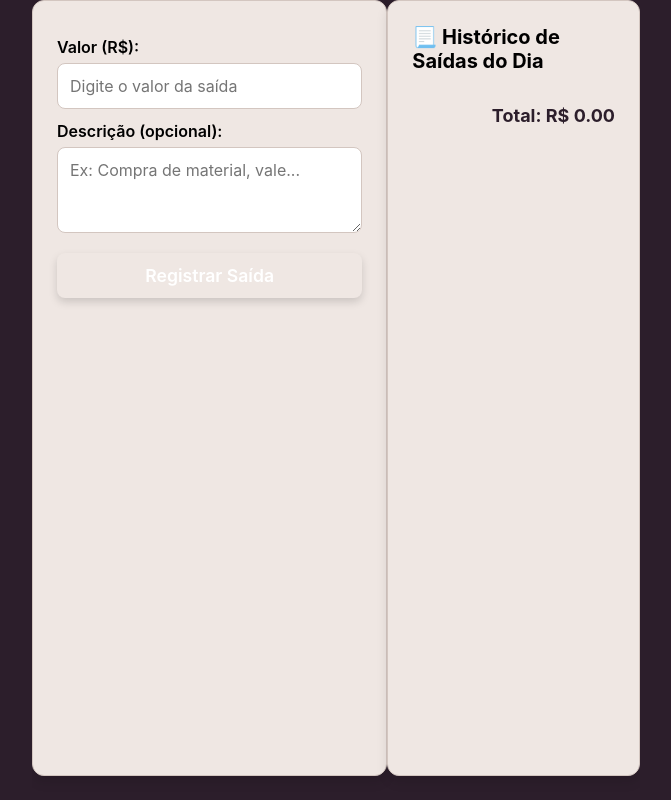
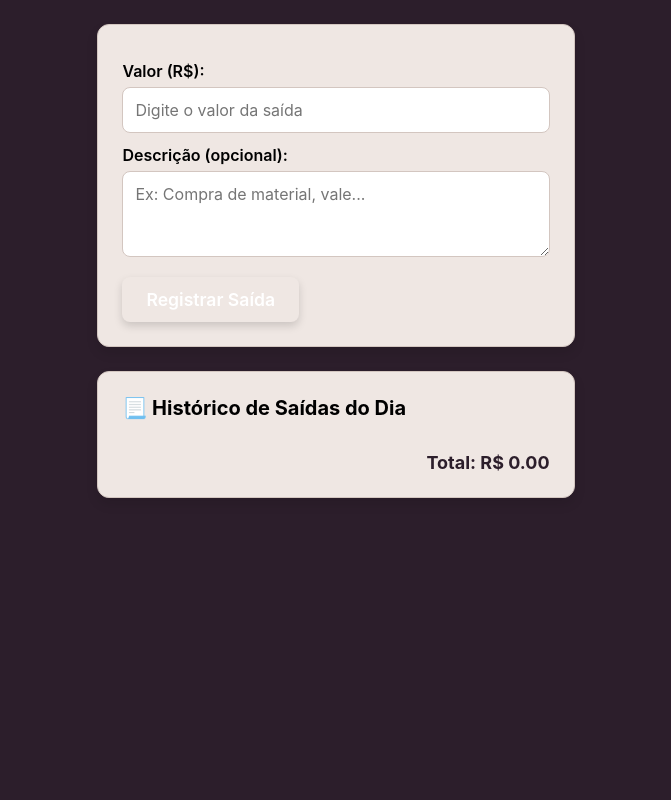
Before and after one commit to Ricardo-FPSilva/ProjetoCabeloCom, a PHP site: page /container/saidas in a window 1280 px wide. Shown: the whole page, without its empty margins (304-975 px from the left). Run offline with PHP 8.4, Linux system fonts and the light colour scheme.

Commit message:
Refatorando e corringindo erro nos styles

```diff
--- a/container/profissionais/index.php
+++ b/container/profissionais/index.php
@@ -1,6 +1,7 @@
 <link rel="stylesheet" href="./style.css" />
 <script src="./script.js" defer></script>
 
+<div class="container-profissionais">
     <div class="lista-profissionais" id="lista-profissionais">
     </div>
 
@@ -11,3 +12,4 @@
     <div class="novo-profissional">
         <button onclick="adicionarProfissional()">➕ Adicionar Profissional</button>
     </div>
+</div>
--- a/container/saidas/index.php
+++ b/container/saidas/index.php
@@ -2,7 +2,7 @@
 <script src="script.js" defer></script>
 
 
-<div class="container">
+<div class="container-saidas">
     <div class="formulario">
         <label for="valor">Valor (R$):</label>
         <input type="number" id="valor" placeholder="Digite o valor da saída">
--- a/container/saidas/style.css
+++ b/container/saidas/style.css
@@ -1,8 +1,10 @@
 @import "../../stylemain.css";
 
-.container {
+.container-saidas {
+  column-gap: normal;
   max-width: 38rem; /* Padronizado para 38rem (608px, próximo de 600px) */
-  width: 100%;
+  padding: 1.5rem; /* Padronizado para 1.5rem (24px) */
+  width: auto;
   margin: 0 auto;
 }
 
--- a/stylemain.css
+++ b/stylemain.css
@@ -113,7 +113,6 @@ iframe {
 
 
 button {
-  width: 100%;
   padding: 0.75rem 1.5rem; /* Equivalente a 12px 24px */
   margin-top: 1.25rem; /* Equivalente a 20px */
   background-color: var(--cor-5); /* Vinho Profundo */
```
Also changed, not shown: container/atendimento/script.js (+0 -26 lines), container/profissionais/script.js (+17 -6 lines), container/profissionais/style.css (+7 -17 lines), container/relatorio/style.css (+1 -19 lines). Lines whose indentation alone changed are shown as unchanged.
